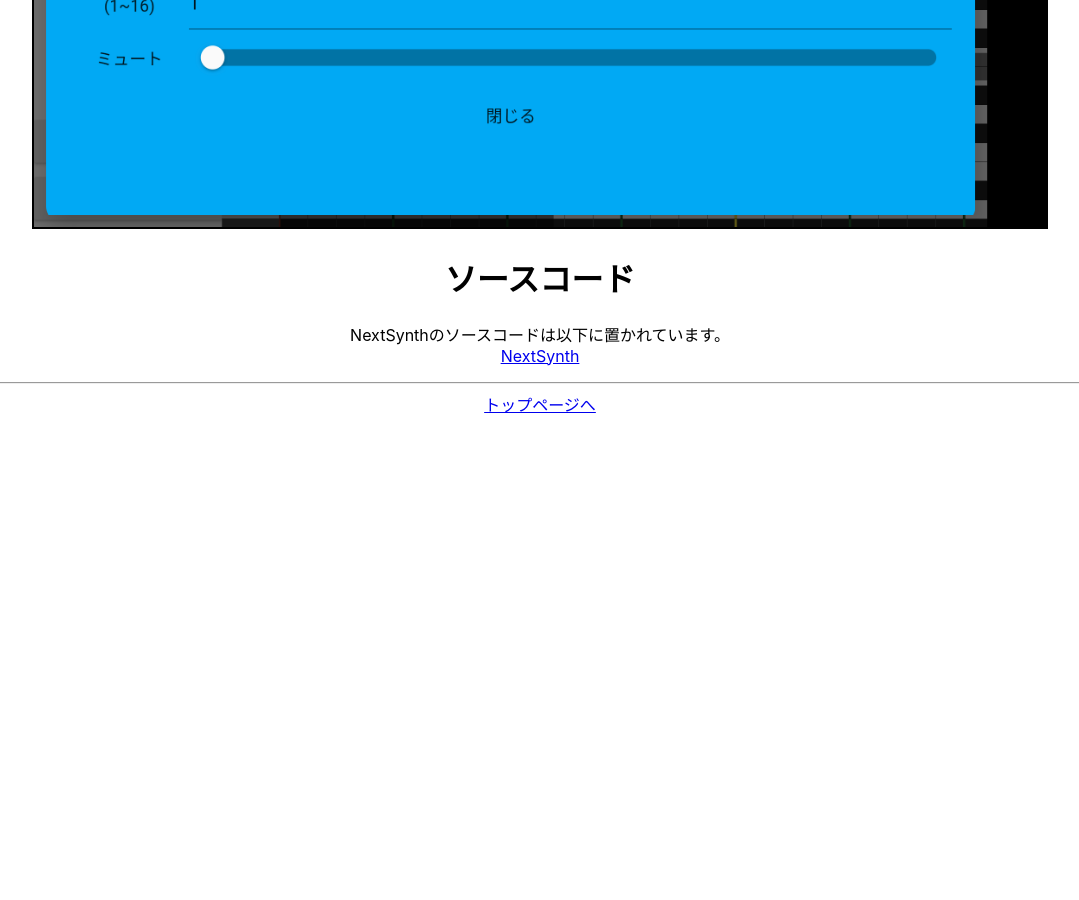
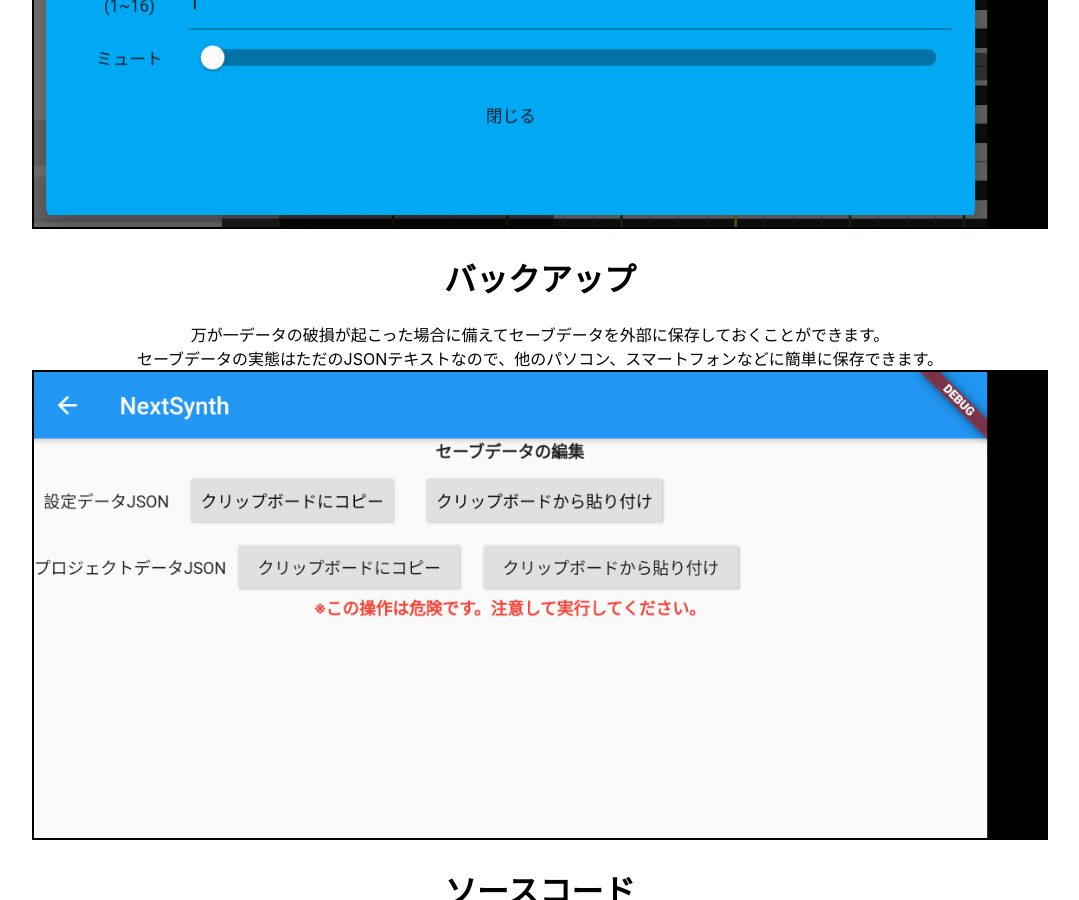
Before and after one commit to desktopgame/desktopgame.github.io, a Jekyll site: the page built from next_synth.md, in a window 1280 px wide and 900 px high, scrolled down 5255 px. Shown: the whole window, without its empty margins (100-1179 px from the left). Built offline with Jekyll 4.4.1, drawn with Linux system fonts in a browser that asks for light colours; before the commit the page ends 5679 px from its top, so only the background shows below that.

Commit message:
バックアップに関する記述を追加

```diff
--- a/next_synth.md
+++ b/next_synth.md
@@ -46,6 +46,12 @@ MIDIメッセージを送信するためには、事前にMIDI機器を接続状
 
 ![編集画面5](assets/images/next_synth_track.png)
 
+# バックアップ
+万が一データの破損が起こった場合に備えてセーブデータを外部に保存しておくことができます。
+セーブデータの実態はただのJSONテキストなので、他のパソコン、スマートフォンなどに簡単に保存できます。
+![バックアップ](assets/images/next_synth_backup.png)
+
+
 # ソースコード
 NextSynthのソースコードは以下に置かれています。
 [NextSynth](https://github.com/desktopgame/next_synth)
```
Also changed, not shown: assets/images/next_synth_backup.png (added).
